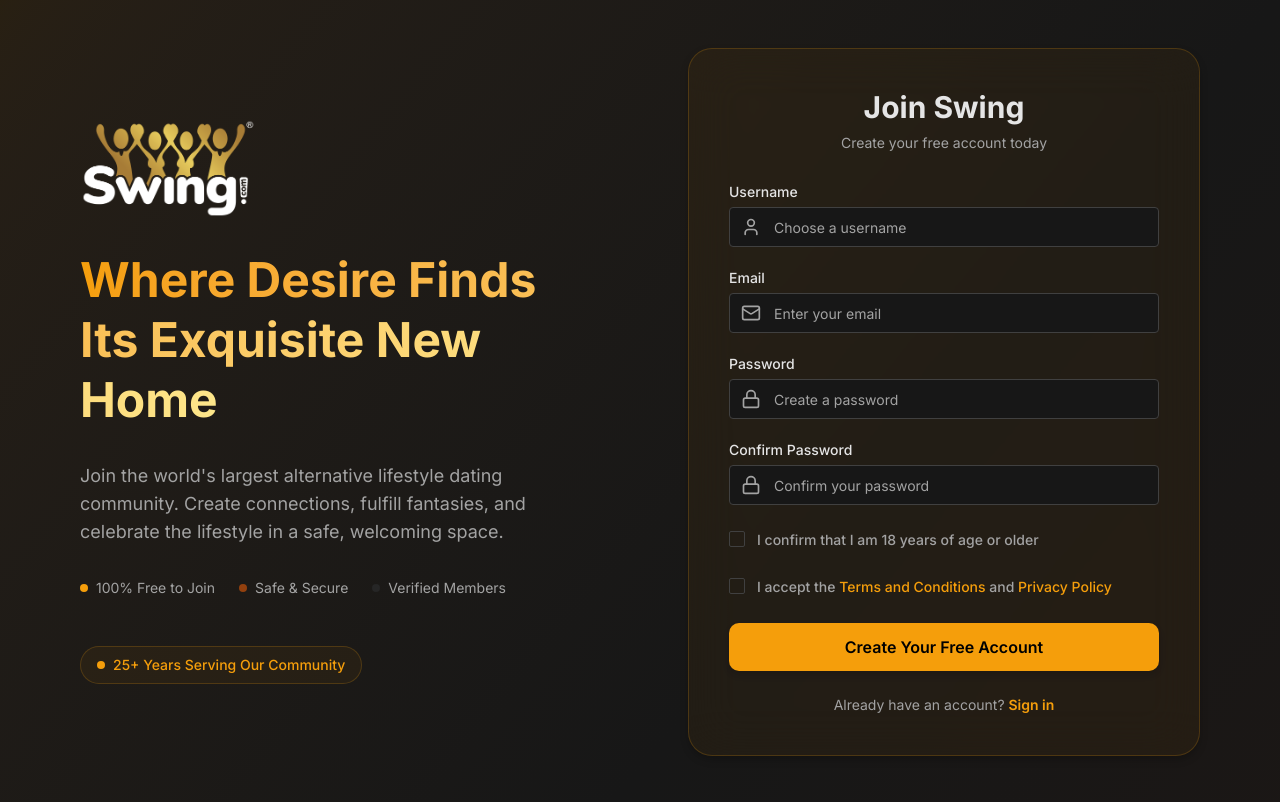
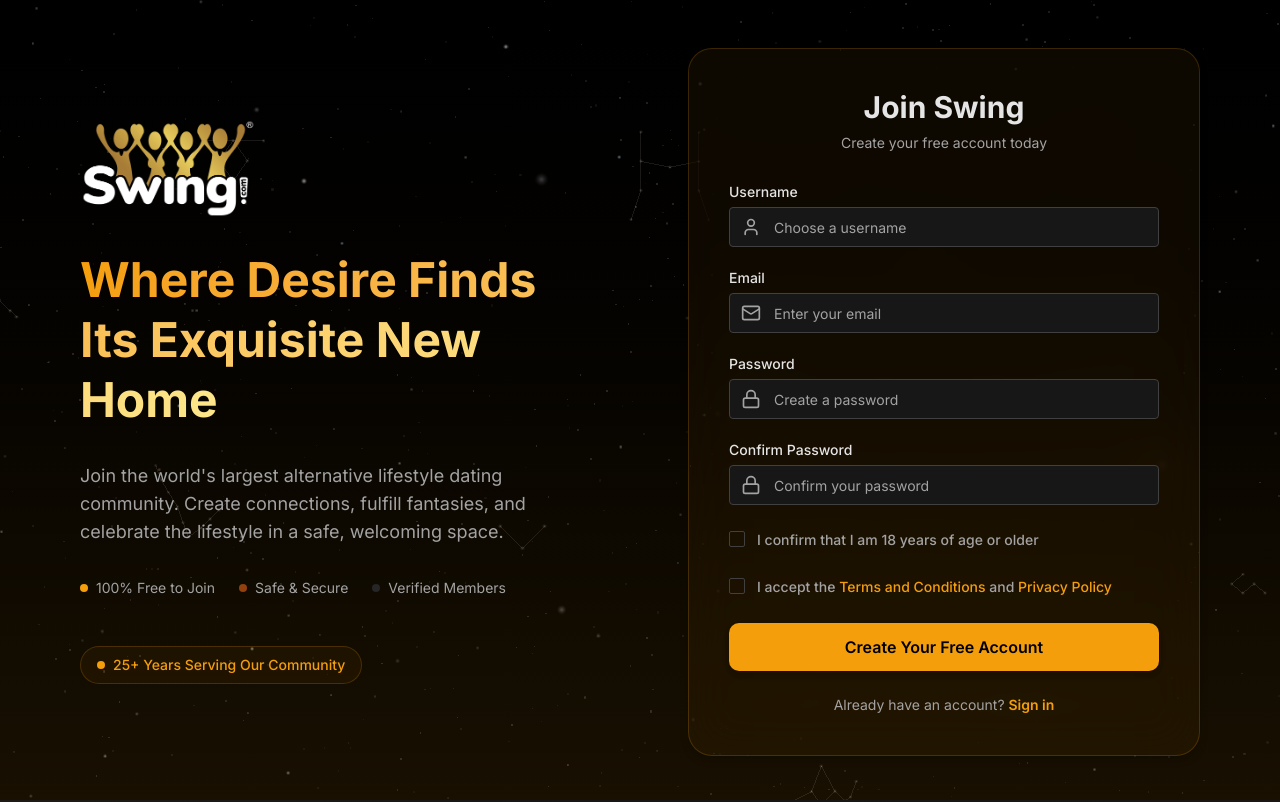
Before and after one commit to mysleekdesigns/swing-lp, a Next.js app: page /signup in a window 1280 px wide. Shown: the top 802 px of the page. Built offline with nearby package versions, Linux system fonts and the light colour scheme.

Commit message:
updated signup page to look like home page

```diff
--- a/src/app/signup/page.tsx
+++ b/src/app/signup/page.tsx
@@ -5,11 +5,13 @@ import Link from 'next/link';
 import { SignupCard } from '@/components/features/SignupCard';
 import { SwingLogo } from '@/components/ui/SwingLogo';
 import Footer from '@/components/layout/Footer';
+import { Starfield } from '@/components/ui/Starfield';
 
 export default function SignupPage() {
   return (
     <>
-      <main className="relative min-h-screen">
+      <Starfield />
+      <main className="relative min-h-screen z-10">
         {/* Hero Section with Signup Form */}
         <section className="relative flex min-h-screen lg:min-h-0 items-center justify-center overflow-hidden">
           {/* Content */}
--- a/src/styles/globals.css
+++ b/src/styles/globals.css
@@ -203,10 +203,10 @@
     background: linear-gradient(
       to bottom,
       transparent 0%,
-      transparent 20%,
-      oklch(0.7686 0.1647 70.0804 / 0.02) 60%,
-      oklch(0.7686 0.1647 70.0804 / 0.04) 80%,
-      oklch(0.7686 0.1647 70.0804 / 0.08) 100%
+      oklch(0.7686 0.1647 70.0804 / 0.01) 30%,
+      oklch(0.7686 0.1647 70.0804 / 0.03) 50%,
+      oklch(0.7686 0.1647 70.0804 / 0.06) 70%,
+      oklch(0.7686 0.1647 70.0804 / 0.10) 100%
     );
   }
 
```
